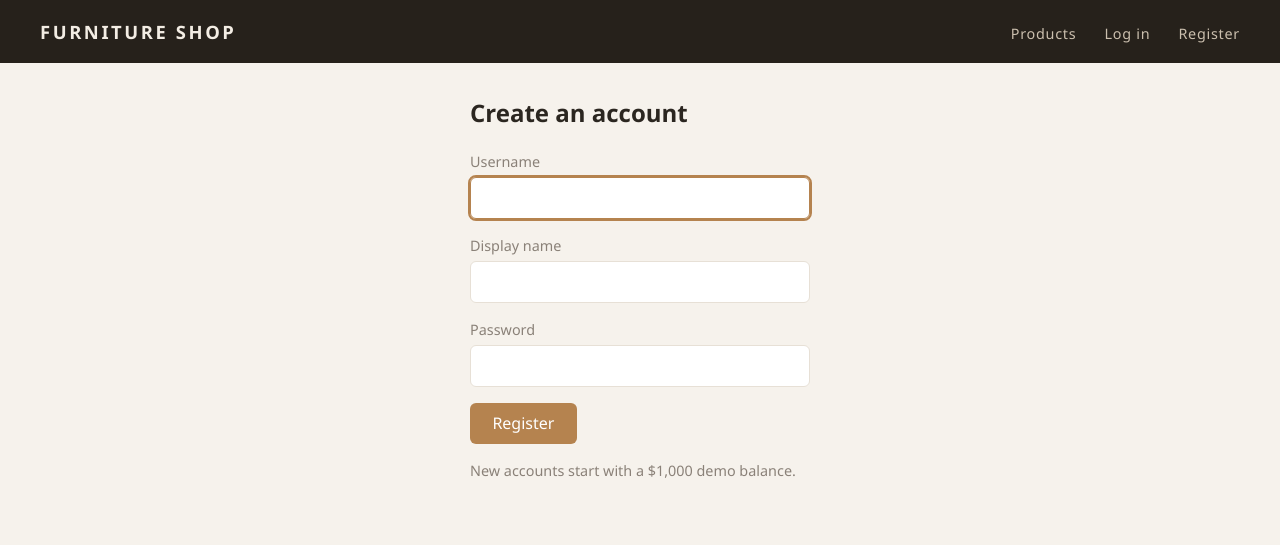
After one commit to Rukia3d/my-furniture-buyer-app, a Node server app: page /register in a window 1280 px wide. The commit adds this page. Shown: the top 545 px of the page. Run offline with Node 20, Linux system fonts and the light colour scheme; some libraries are stand-ins or nearby versions.

Commit message:
Auth: sessions, bcrypt, seeded users, registration and account page (closes #3)
Co-Authored-By: Claude Fable 5 <noreply@anthropic.com>
Claude-Session: https://claude.ai/code/session_01DgggjsH3QYnREmX7oXTDdx

```diff
--- a/app.js
+++ b/app.js
@@ -1,8 +1,11 @@
 require('dotenv').config();
 const express = require('express');
+const session = require('express-session');
 const path = require('path');
 const db = require('./db/db');
 const { seed } = require('./db/seed');
+const { loadUser, requireLogin } = require('./routes/middleware');
+const authRoutes = require('./routes/auth');
 
 seed();
 
@@ -12,9 +15,22 @@ app.set('views', path.join(__dirname, 'views'));
 app.use(express.urlencoded({ extended: false }));
 app.use(express.static(path.join(__dirname, 'public')));
 
+app.use(session({
+  secret: process.env.SESSION_SECRET,
+  resave: false,
+  saveUninitialized: false,
+  cookie: { httpOnly: true, sameSite: 'lax', maxAge: 1000 * 60 * 60 * 8 },
+}));
+app.use(loadUser);
+app.use(authRoutes);
+
 app.get('/', (req, res) => {
   const products = db.prepare('SELECT * FROM products ORDER BY category, product_name').all();
   res.render('home', { products });
+});
+
+app.get('/account', requireLogin, (req, res) => {
+  res.render('account');
 });
 
 const port = process.env.PORT || 3003;
--- a/package.json
+++ b/package.json
@@ -20,9 +20,11 @@
   },
   "homepage": "https://github.com/Rukia3d/my-furniture-buyer-app#readme",
   "dependencies": {
+    "bcrypt": "^6.0.0",
     "better-sqlite3": "^13.0.1",
     "dotenv": "^17.4.2",
     "ejs": "^6.0.1",
-    "express": "^5.2.1"
+    "express": "^5.2.1",
+    "express-session": "^1.19.0"
   }
 }
--- a/public/style.css
+++ b/public/style.css
@@ -108,3 +108,38 @@ main { max-width: 1160px; margin: 0 auto; padding: 2rem 2.5rem 4rem; }
   font-weight: 700;
   color: var(--accent-dark);
 }
+
+/* --- header nav extras --- */
+.brand { color: inherit; text-decoration: none; }
+.inline-form { display: inline; margin-left: 1.5rem; }
+.link-button {
+  background: none; border: none; cursor: pointer;
+  color: #cbbfae; font-size: .9rem; letter-spacing: .05em; font-family: inherit; padding: 0;
+}
+.link-button:hover { color: #fff; }
+
+/* --- forms & auth pages --- */
+.narrow { max-width: 420px; }
+.page-title { font-size: 1.5rem; margin-bottom: 1.25rem; }
+.error {
+  background: #fbe9e7; border: 1px solid #e6b0a8; color: #8c2f24;
+  padding: .6rem .9rem; border-radius: 6px; margin-bottom: 1rem; font-size: .9rem;
+}
+.stacked-form label { display: block; margin-bottom: 1rem; font-size: .9rem; color: var(--muted); }
+.stacked-form input {
+  display: block; width: 100%; margin-top: .3rem;
+  padding: .55rem .7rem; font-size: 1rem; font-family: inherit;
+  border: 1px solid var(--line); border-radius: 6px; background: #fff; color: var(--ink);
+}
+.stacked-form input:focus { outline: 2px solid var(--accent); border-color: var(--accent); }
+.button-primary {
+  background: var(--accent); color: #fff; border: none; cursor: pointer;
+  padding: .6rem 1.4rem; font-size: 1rem; font-family: inherit; border-radius: 6px;
+}
+.button-primary:hover { background: var(--accent-dark); }
+.form-footer { margin-top: 1rem; color: var(--muted); font-size: .9rem; }
+
+/* --- account page --- */
+.account-details { display: grid; grid-template-columns: auto 1fr; gap: .5rem 1.5rem; }
+.account-details dt { color: var(--muted); }
+.account-details dd { font-weight: 500; }
--- /dev/null
+++ b/routes/auth.js
@@ -0,0 +1,57 @@
+const express = require('express');
+const bcrypt = require('bcrypt');
+const db = require('../db/db');
+
+const router = express.Router();
+
+router.get('/login', (req, res) => {
+  res.render('login', { error: null });
+});
+
+router.post('/login', (req, res) => {
+  const { username, password } = req.body;
+  const user = db.prepare('SELECT * FROM users WHERE username = ?').get((username || '').trim().toLowerCase());
+  if (!user || !bcrypt.compareSync(password || '', user.password_hash)) {
+    return res.status(401).render('login', { error: 'Wrong username or password.' });
+  }
+  req.session.userId = user.id;
+  res.redirect('/');
+});
+
+router.get('/register', (req, res) => {
+  res.render('register', { error: null, values: {} });
+});
+
+router.post('/register', (req, res) => {
+  const username = (req.body.username || '').trim().toLowerCase();
+  const displayName = (req.body.display_name || '').trim();
+  const password = req.body.password || '';
+
+  const values = { username, display_name: displayName };
+  if (!/^[a-z0-9_]{3,20}$/.test(username)) {
+    return res.status(400).render('register', { error: 'Username must be 3–20 characters: letters, numbers, underscores.', values });
+  }
+  if (!displayName) {
+    return res.status(400).render('register', { error: 'Please enter a display name.', values });
+  }
+  if (password.length < 6) {
+    return res.status(400).render('register', { error: 'Password must be at least 6 characters.', values });
+  }
+  if (db.prepare('SELECT id FROM users WHERE username = ?').get(username)) {
+    return res.status(400).render('register', { error: 'That username is taken.', values });
+  }
+
+  const hash = bcrypt.hashSync(password, 10);
+  const result = db.prepare(`
+    INSERT INTO users (username, password_hash, display_name, account_type, balance)
+    VALUES (?, ?, ?, 'local', 1000)
+  `).run(username, hash, displayName);
+  req.session.userId = result.lastInsertRowid;
+  res.redirect('/');
+});
+
+router.post('/logout', (req, res) => {
+  req.session.destroy(() => res.redirect('/'));
+});
+
+module.exports = router;
--- /dev/null
+++ b/routes/middleware.js
@@ -0,0 +1,18 @@
+const db = require('../db/db');
+
+// Makes the logged-in user available to all routes and views as currentUser.
+function loadUser(req, res, next) {
+  res.locals.currentUser = null;
+  if (req.session.userId) {
+    res.locals.currentUser = db.prepare('SELECT * FROM users WHERE id = ?').get(req.session.userId) || null;
+  }
+  req.currentUser = res.locals.currentUser;
+  next();
+}
+
+function requireLogin(req, res, next) {
+  if (!req.currentUser) return res.redirect('/login');
+  next();
+}
+
+module.exports = { loadUser, requireLogin };
--- a/views/home.ejs
+++ b/views/home.ejs
@@ -7,10 +7,7 @@
   <link rel="stylesheet" href="/style.css">
 </head>
 <body>
-  <header>
-    <h1>Furniture Shop</h1>
-    <nav><a href="/">Products</a></nav>
-  </header>
+  <%- include('partials/header') %>
   <section class="hero">
     <h2>Find furniture you'll love</h2>
     <p>Browse the catalogue, or just tell us what you're looking for.</p>
--- /dev/null
+++ b/views/partials/header.ejs
@@ -0,0 +1,13 @@
+<header>
+  <h1><a href="/" class="brand">Furniture Shop</a></h1>
+  <nav>
+    <a href="/">Products</a>
+    <% if (currentUser) { %>
+      <a href="/account"><%= currentUser.display_name %></a>
+      <form action="/logout" method="post" class="inline-form"><button type="submit" class="link-button">Log out</button></form>
+    <% } else { %>
+      <a href="/login">Log in</a>
+      <a href="/register">Register</a>
+    <% } %>
+  </nav>
+</header>
--- /dev/null
+++ b/views/register.ejs
@@ -0,0 +1,29 @@
+<!DOCTYPE html>
+<html lang="en">
+<head>
+  <meta charset="utf-8">
+  <meta name="viewport" content="width=device-width, initial-scale=1">
+  <title>Register — Furniture Shop</title>
+  <link rel="stylesheet" href="/style.css">
+</head>
+<body>
+  <%- include('partials/header') %>
+  <main class="narrow">
+    <h2 class="page-title">Create an account</h2>
+    <% if (error) { %><p class="error"><%= error %></p><% } %>
+    <form action="/register" method="post" class="stacked-form">
+      <label>Username
+        <input type="text" name="username" required autofocus value="<%= values.username || '' %>" autocomplete="username">
+      </label>
+      <label>Display name
+        <input type="text" name="display_name" required value="<%= values.display_name || '' %>" autocomplete="name">
+      </label>
+      <label>Password
+        <input type="password" name="password" required autocomplete="new-password">
+      </label>
+      <button type="submit" class="button-primary">Register</button>
+    </form>
+    <p class="form-footer">New accounts start with a $1,000 demo balance.</p>
+  </main>
+</body>
+</html>
```
Also changed, not shown: db/seed.js (+30 -1 lines), views/account.ejs (added, +26 -0 lines), views/login.ejs (added, +26 -0 lines), 1 other file.
